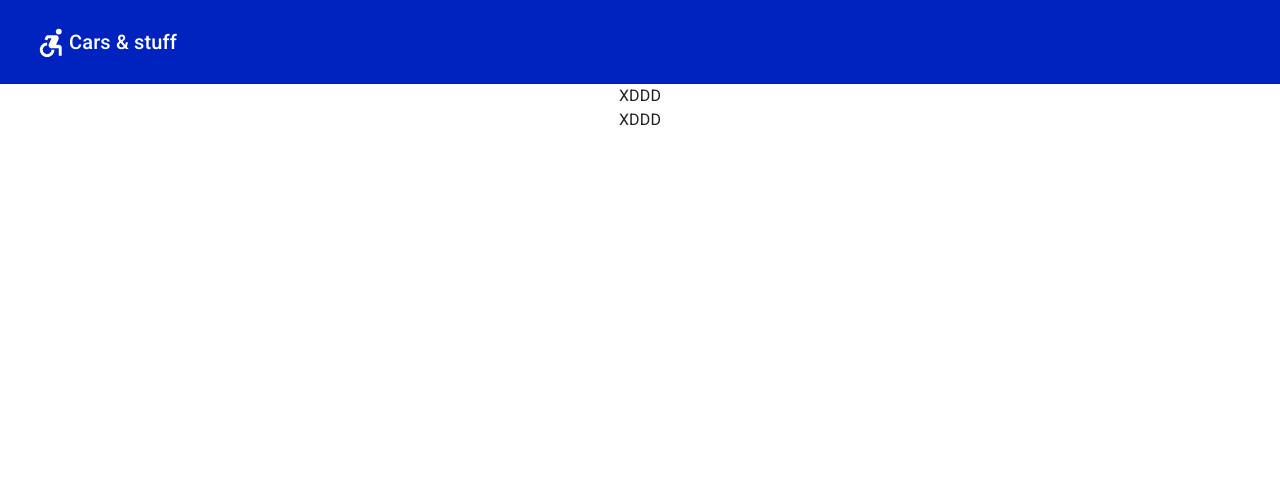
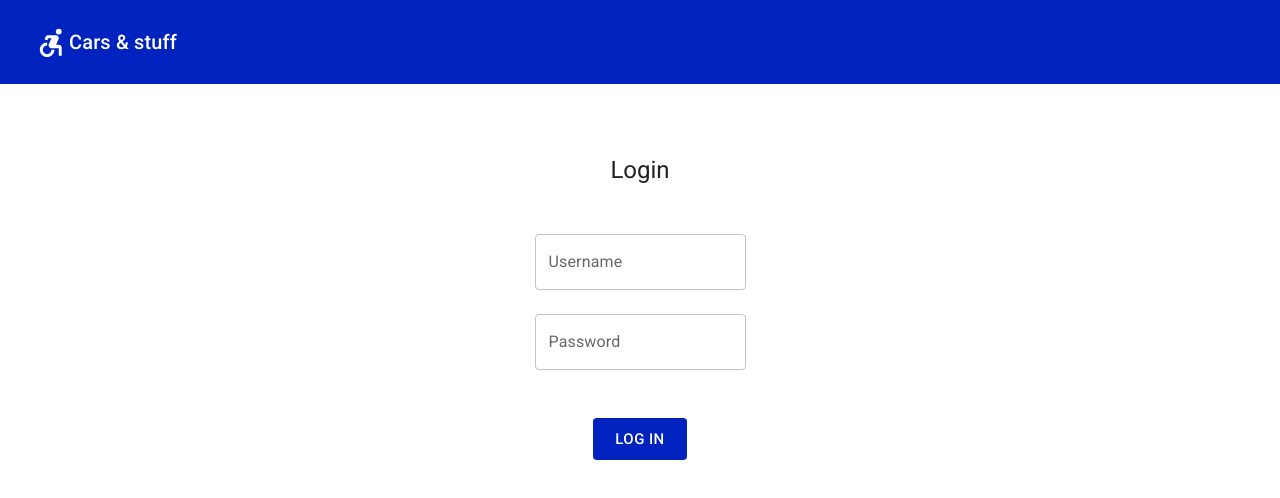
Before and after one commit to swietjak/2022_TAB_S10_CIESLAK, a React (Create React App) app in the folder frontend/: page / in a window 1280 px wide. Shown: the top 498 px of the page. Built offline with nearby package versions, Linux system fonts and the light colour scheme; no server answers.

Commit message:
Login screen

```diff
--- /dev/null
+++ b/frontend/src/modules/home/pages/Login.styles.ts
@@ -0,0 +1,6 @@
+import { styled } from "@mui/material";
+
+export const LoginContainer = styled("div")(({ theme }) => ({
+  alignItems: "center",
+  margin: 70
+}));
--- a/frontend/src/modules/home/pages/Login.tsx
+++ b/frontend/src/modules/home/pages/Login.tsx
@@ -1,18 +1,25 @@
-import { Grid } from "@mui/material";
-import React from "react";
+import { Button, Grid, TextField, Typography } from "@mui/material";
+import { LoginContainer } from "./Login.styles";
 
 type LoginProps = {};
 
 const Login = (props: LoginProps) => (
-  <Grid
-    direction="column"
-    container
-    justifyContent="center"
-    alignItems="center"
-  >
-    <div>XDDD</div>
-    <div>XDDD</div>
+  <LoginContainer>
+  <Grid  direction="column"  container spacing={3}  justifyContent="center" alignItems="center" >
+    <Grid item>
+    <Typography variant="h5" marginBottom={3}> Login </Typography>
+    </Grid>
+    <Grid item>
+    <TextField  type="email" id="Login-basic" label="Username" variant="outlined" />
+    </Grid>
+    <Grid item>
+    <TextField type="password" id="Password-basic" label="Password" variant="outlined" />
+    </Grid>
+    <Grid item marginTop={3}>
+    <Button  type="submit" size="large" variant="contained" color = "primary" disableElevation > Log in </Button>
+    </Grid>
   </Grid>
+   </LoginContainer>
 );
 
 export default Login;
```
Also changed, not shown: frontend/src/modules/home/pages/Login.utils.ts (added, +18 -0 lines).
